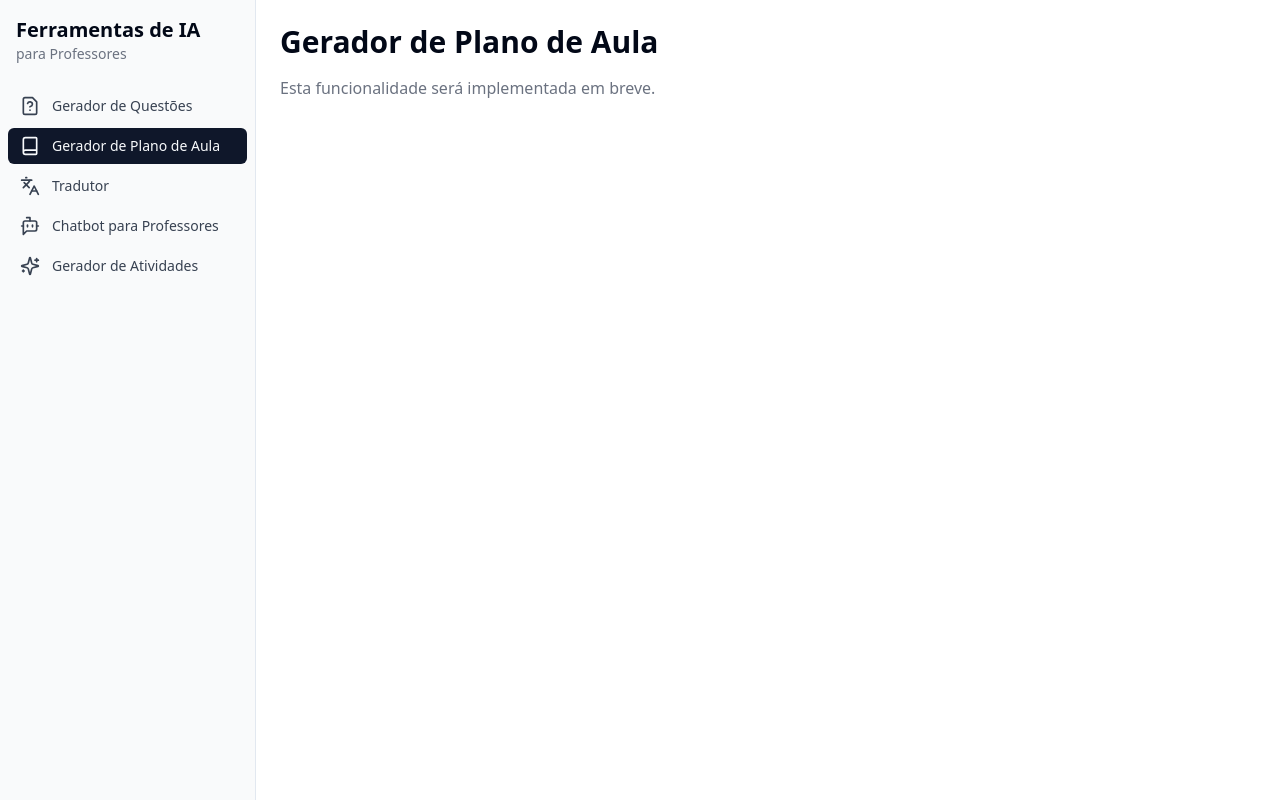
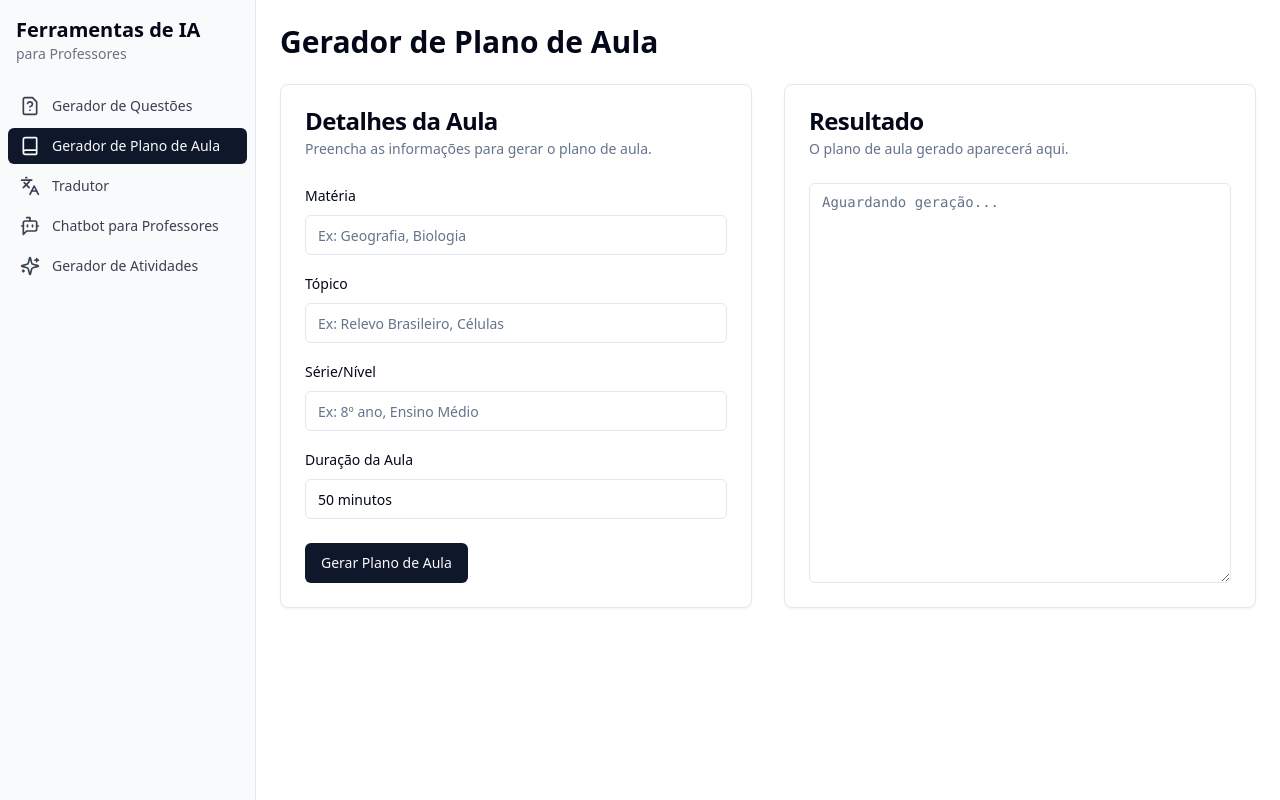
Before and after one commit to tyyyrvid-a11y/ProfessorAI, a React (Vite) app: page /lesson-plan in a window 1280 px wide. Built offline with nearby package versions, Linux system fonts and the light colour scheme.

Commit message:
[dyad] Implemented the Lesson Plan Generator - wrote 1 file(s)

```diff
--- a/src/pages/LessonPlanGenerator.tsx
+++ b/src/pages/LessonPlanGenerator.tsx
@@ -1,8 +1,96 @@
+import { useState } from "react";
+import { Button } from "@/components/ui/button";
+import { Card, CardContent, CardDescription, CardFooter, CardHeader, CardTitle } from "@/components/ui/card";
+import { Input } from "@/components/ui/input";
+import { Label } from "@/components/ui/label";
+import { Textarea } from "@/components/ui/textarea";
+import { getGroqCompletion } from "@/lib/groq";
+import { showError } from "@/utils/toast";
+import { LoaderCircle } from "lucide-react";
+
 const LessonPlanGenerator = () => {
+  const [loading, setLoading] = useState(false);
+  const [result, setResult] = useState("");
+  const [formData, setFormData] = useState({
+    subject: "",
+    topic: "",
+    grade: "",
+    duration: "50 minutos",
+  });
+
+  const handleChange = (e: React.ChangeEvent<HTMLInputElement>) => {
+    const { id, value } = e.target;
+    setFormData((prev) => ({ ...prev, [id]: value }));
+  };
+
+  const handleSubmit = async (e: React.FormEvent) => {
+    e.preventDefault();
+    setLoading(true);
+    setResult("");
+
+    const prompt = `Crie um plano de aula detalhado para a matéria de "${formData.subject}", sobre o tópico "${formData.topic}", para alunos da série "${formData.grade}". A aula deve ter uma duração de aproximadamente "${formData.duration}". O plano de aula deve incluir objetivos, materiais necessários, atividades passo a passo e uma forma de avaliação.`;
+
+    try {
+      const completion = await getGroqCompletion(prompt);
+      setResult(completion);
+    } catch (error) {
+      showError("Failed to generate lesson plan.");
+    } finally {
+      setLoading(false);
+    }
+  };
+
   return (
-    <div>
+    <div className="space-y-6">
       <h1 className="text-3xl font-bold">Gerador de Plano de Aula</h1>
-      <p className="mt-4 text-gray-500">Esta funcionalidade será implementada em breve.</p>
+      <div className="grid grid-cols-1 gap-8 md:grid-cols-2">
+        <Card>
+          <form onSubmit={handleSubmit}>
+            <CardHeader>
+              <CardTitle>Detalhes da Aula</CardTitle>
+              <CardDescription>Preencha as informações para gerar o plano de aula.</CardDescription>
+            </CardHeader>
+            <CardContent className="space-y-4">
+              <div className="space-y-2">
+                <Label htmlFor="subject">Matéria</Label>
+                <Input id="subject" placeholder="Ex: Geografia, Biologia" value={formData.subject} onChange={handleChange} required />
+              </div>
+              <div className="space-y-2">
+                <Label htmlFor="topic">Tópico</Label>
+                <Input id="topic" placeholder="Ex: Relevo Brasileiro, Células" value={formData.topic} onChange={handleChange} required />
+              </div>
+              <div className="space-y-2">
+                <Label htmlFor="grade">Série/Nível</Label>
+                <Input id="grade" placeholder="Ex: 8º ano, Ensino Médio" value={formData.grade} onChange={handleChange} required />
+              </div>
+              <div className="space-y-2">
+                <Label htmlFor="duration">Duração da Aula</Label>
+                <Input id="duration" value={formData.duration} onChange={handleChange} required />
+              </div>
+            </CardContent>
+            <CardFooter>
+              <Button type="submit" disabled={loading}>
+                {loading && <LoaderCircle className="mr-2 h-4 w-4 animate-spin" />}
+                Gerar Plano de Aula
+              </Button>
+            </CardFooter>
+          </form>
+        </Card>
+        <Card>
+          <CardHeader>
+            <CardTitle>Resultado</CardTitle>
+            <CardDescription>O plano de aula gerado aparecerá aqui.</CardDescription>
+          </CardHeader>
+          <CardContent>
+            <Textarea
+              className="h-96 min-h-[400px] font-mono text-sm"
+              placeholder="Aguardando geração..."
+              value={result}
+              readOnly
+            />
+          </CardContent>
+        </Card>
+      </div>
     </div>
   );
 };
```
